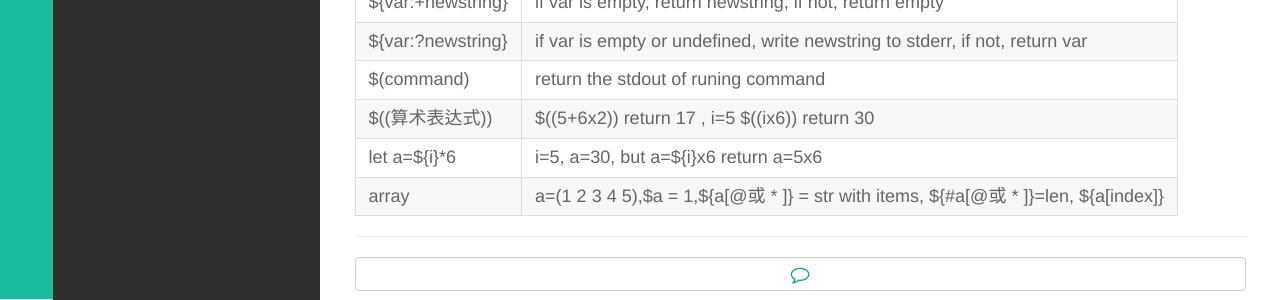
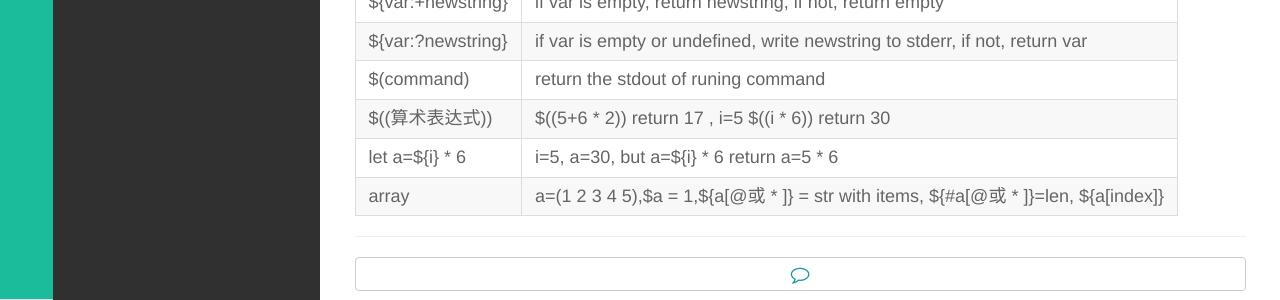
Before and after one commit to wenchma/wenchma.github.io, a Jekyll site: the page built from _posts/2016-11-10-summary-of-shell-variables.md, in a window 1280 px wide. Shown: the part 1075-1375 px from the top of the page. Built offline with Jekyll 4.4.1, drawn with Linux system fonts in a browser that asks for light colours.

Commit message:
Update format

```diff
--- a/_posts/2016-11-10-summary-of-shell-variables.md
+++ b/_posts/2016-11-10-summary-of-shell-variables.md
@@ -42,6 +42,6 @@ file=/dir1/dir2/dir3/my.file.txt
 | ${var:+newstring}        | if var is empty, return newstring, if not, return empty                             |
 | ${var:?newstring}        | if var is empty or undefined, write newstring to stderr, if not, return var         |
 | $(command)               | return the stdout of runing command                                                 |
-| $((算术表达式))            | $((5+6x2)) return 17 , i=5 $((ix6)) return 30                                       |
-| let a=${i}*6             | i=5, a=30, but a=${i}x6 return a=5x6 						                         |
+| $((算术表达式))            | $((5+6 * 2)) return 17 , i=5 $((i * 6)) return 30                                   |
+| let a=${i} * 6           | i=5, a=30, but a=${i} * 6 return a=5 * 6 						                     |
 | array                    |a=(1 2 3 4 5),$a = 1,${a[@或 * ]} = str with items, ${#a[@或 * ]}=len, ${a[index]}    |
```
